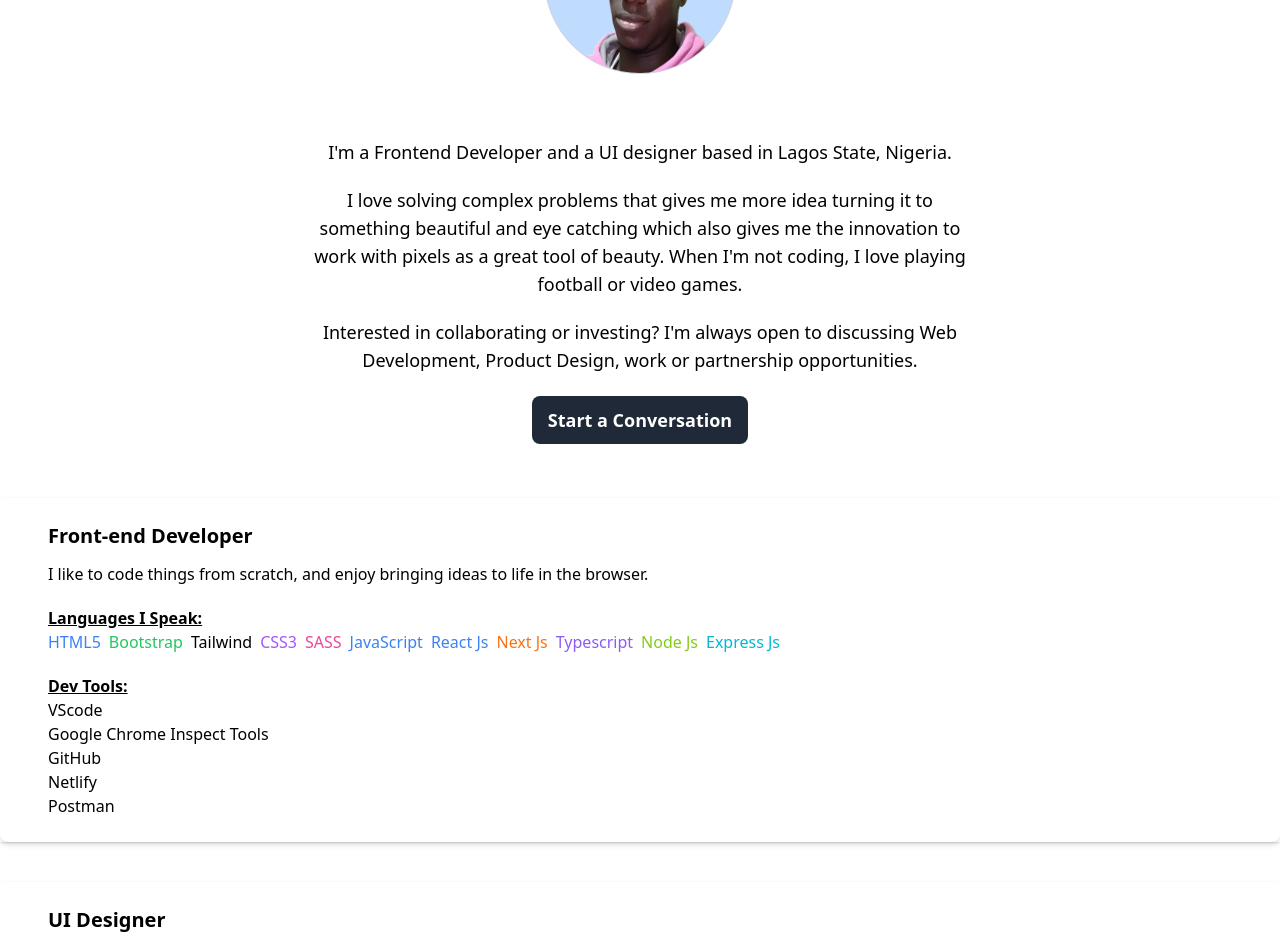
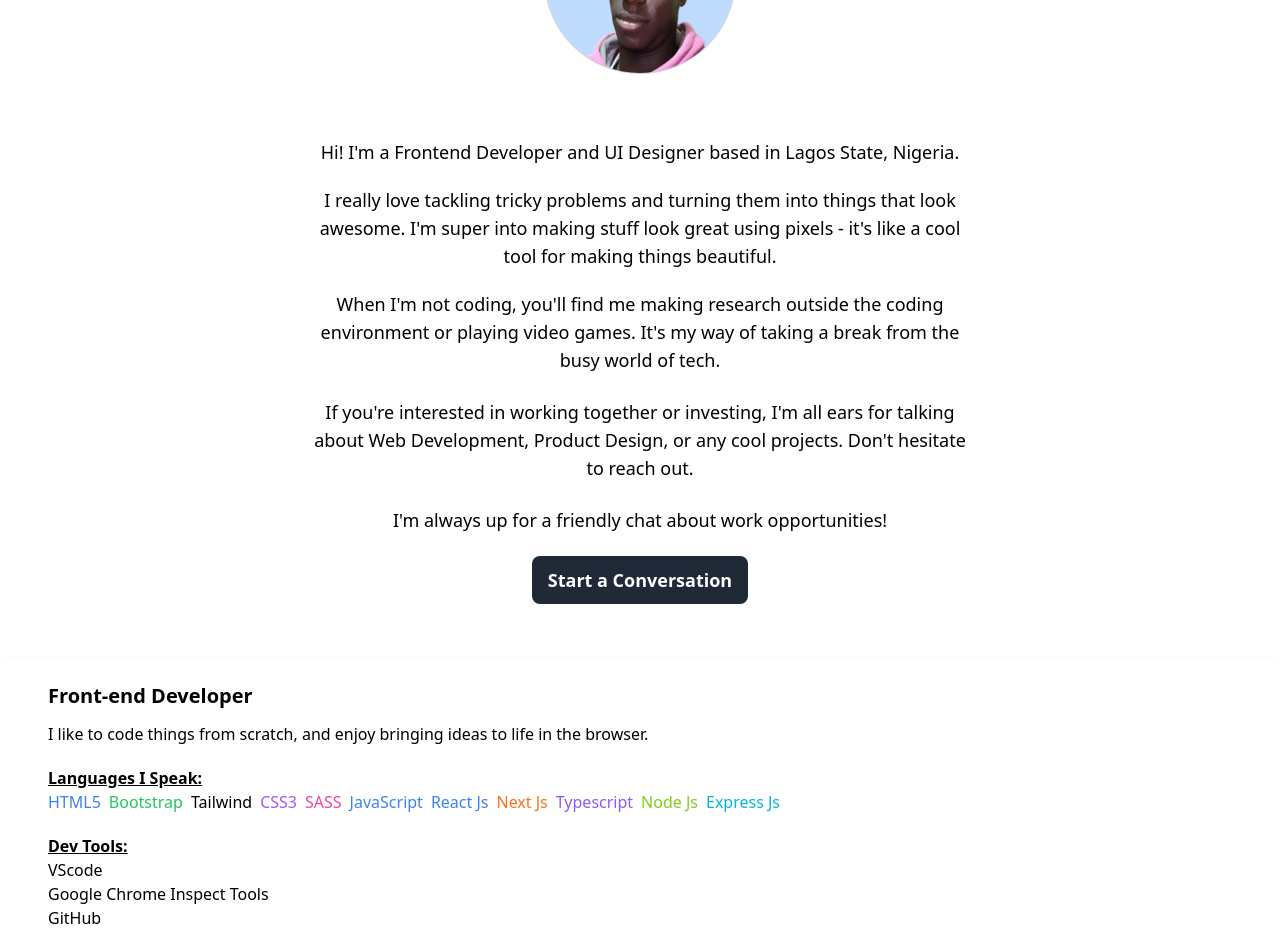
Before and after one commit to paulynson/portfolio, a React (Vite) app: page / in a window 1280 px wide. Shown: the part 2600-3534 px from the top of the page. Built offline with nearby package versions, Linux system fonts and the light colour scheme.

Commit message:
updated about me

```diff
--- a/src/pages/About.tsx
+++ b/src/pages/About.tsx
@@ -65,8 +65,8 @@ function About() {
                   data-aos-duration="1000"
                   className="mb-5 text-center"
                 >
-                  I'm a Frontend Developer and a UI designer based in Lagos
-                  State, Nigeria.
+                  Hi! I&apos;m a Frontend Developer and UI Designer based in
+                  Lagos State, Nigeria.
                 </p>
 
                 <p
@@ -74,11 +74,10 @@ function About() {
                   data-aos="fade-down"
                   data-aos-duration="1000"
                 >
-                  I love solving complex problems that gives me more idea
-                  turning it to something beautiful and eye catching which also
-                  gives me the innovation to work with pixels as a great tool of
-                  beauty. When I'm not coding, I love playing football or video
-                  games.
+                  I really love tackling tricky problems and turning them into
+                  things that look awesome. I'm super into making stuff look
+                  great using pixels - it's like a cool tool for making things
+                  beautiful.
                 </p>
 
                 <p
@@ -86,9 +85,25 @@ function About() {
                   data-aos="fade-up"
                   data-aos-duration="1000"
                 >
-                  Interested in collaborating or investing? I'm always open to
-                  discussing Web Development, Product Design, work or
-                  partnership opportunities.
+                  When I'm not coding, you'll find me making research outside
+                  the coding environment or playing video games. It's my way of
+                  taking a break from the busy world of tech.
+                </p>
+                <p
+                  className="mb-6 block"
+                  data-aos="fade-up"
+                  data-aos-duration="1000"
+                >
+                  If you're interested in working together or investing, I'm all
+                  ears for talking about Web Development, Product Design, or any
+                  cool projects. Don't hesitate to reach out.
+                </p>
+                <p
+                  className="mb-6 block"
+                  data-aos="fade-up"
+                  data-aos-duration="1000"
+                >
+                  I'm always up for a friendly chat about work opportunities!
                 </p>
                 <div className="mt-8">
                   <a
```
